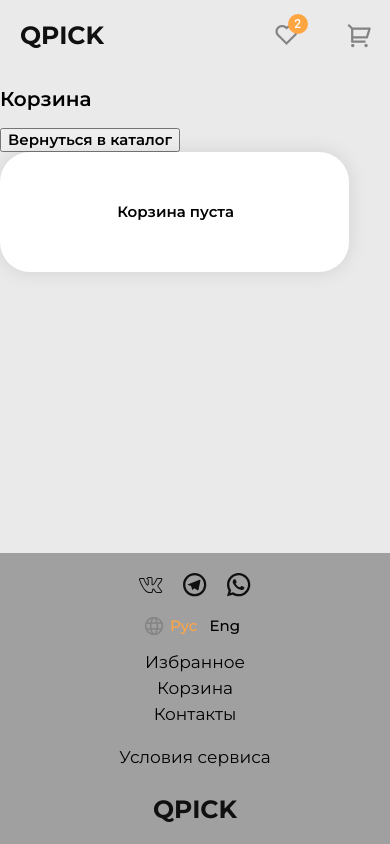
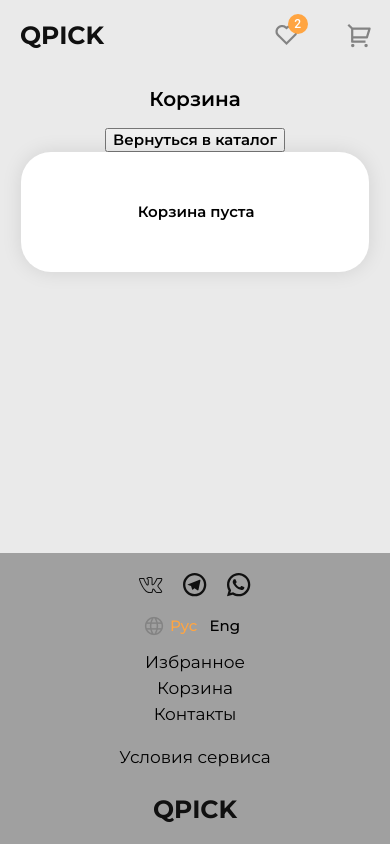
Before and after one commit to RozaZhaisanova/invite, a React (Create React App) app: page /cart in a window 390 px wide. Built offline with nearby package versions, Linux system fonts and the light colour scheme.

Commit message:
fixed modal windows for mobile

```diff
--- a/src/components/PaymentModal/index.tsx
+++ b/src/components/PaymentModal/index.tsx
@@ -7,10 +7,11 @@ const style = {
   top: "50%",
   left: "50%",
   transform: "translate(-50%, -50%)",
-  width: 400,
+  maxWidth: 400,
   bgcolor: "background.paper",
   boxShadow: 24,
-  p: 4,
+  p: { xs: 1, sm: 3, md: 4 },
+  width: "90%",
 };
 
 const PaymentModal: React.FC<PaymentModalProps> = ({ open, handleClose }) => {
--- a/src/components/ProductModal/index.tsx
+++ b/src/components/ProductModal/index.tsx
@@ -7,10 +7,11 @@ const style = {
   top: "50%",
   left: "50%",
   transform: "translate(-50%, -50%)",
-  width: 400,
+  maxWidth: 400,
   bgcolor: "background.paper",
   boxShadow: 24,
-  p: 4,
+  p: { xs: 1, sm: 3, md: 4 },
+  width: "90%",
 };
 
 const ProductModal: React.FC<ProductModalProps> = ({
--- a/src/pages/CartPage/index.tsx
+++ b/src/pages/CartPage/index.tsx
@@ -31,7 +31,7 @@ function CartPage() {
     <ContainerStyled>
       <CartTitle>{t("cart")}</CartTitle>
       <CartPageWrapper>
-        <Box sx={{ display: "flex", flexDirection: "column" }}>
+        <Box>
           {cartItems.length === 0 ? (
             <button onClick={() => navigate("/")}>
               <CartTotal> {t("backToCatalog")}</CartTotal>
--- a/src/pages/CartPage/styles.ts
+++ b/src/pages/CartPage/styles.ts
@@ -7,9 +7,10 @@ export const CartPageWrapper = styled.div`
   display: flex;
 
   align-items: flex-start;
-  @media (max-width: 600px) {
+  @media (max-width: 1000px) {
     justify-content: center;
     flex-direction: column;
+    align-items: center;
   }
 `;
 
@@ -71,4 +72,7 @@ export const CartTitle = styled.h2`
   font-weight: 600;
   line-height: 24.38px;
   text-align: left;
+  @media (max-width: 1000px) {
+    text-align: center;
+  }
 `;
```
